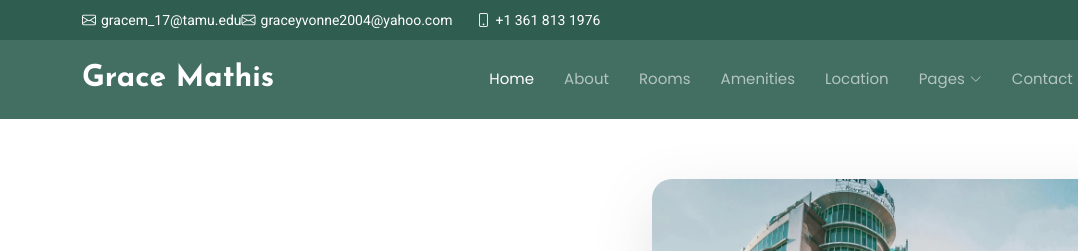
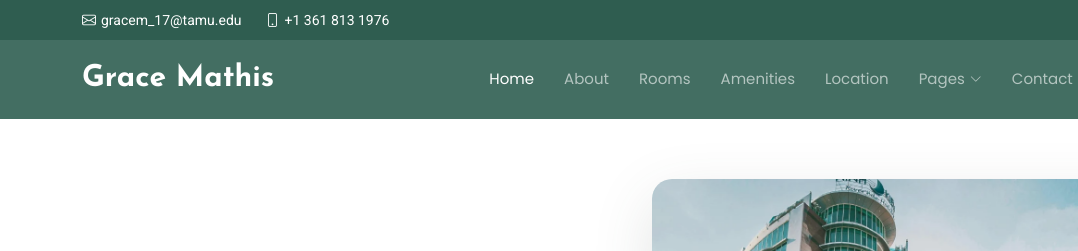
Before and after one commit to grace-mathis/grace-mathis, a plain HTML site: page index.html in a window 1280 px wide. Shown: the top 251 px of the page, 0-1078 px from the left. Drawn offline with Linux system fonts and the light colour scheme.

Commit message:
Update index.html

```diff
--- a/index.html
+++ b/index.html
@@ -44,7 +44,6 @@
       <div class="container d-flex justify-content-center justify-content-md-between">
         <div class="contact-info d-flex align-items-center">
           <i class="bi bi-envelope d-flex align-items-center"><a href="mailto:contact@example.com">gracem_17@tamu.edu</a></i>
-          <i class="bi bi-envelope d-flex align-items-center"><a href="mailto:contact@example.com">graceyvonne2004@yahoo.com</a></i>
           <i class="bi bi-phone d-flex align-items-center ms-4"><span>+1 361 813 1976</span></i>
         </div>
         <div class="social-links d-none d-md-flex align-items-center">
```
